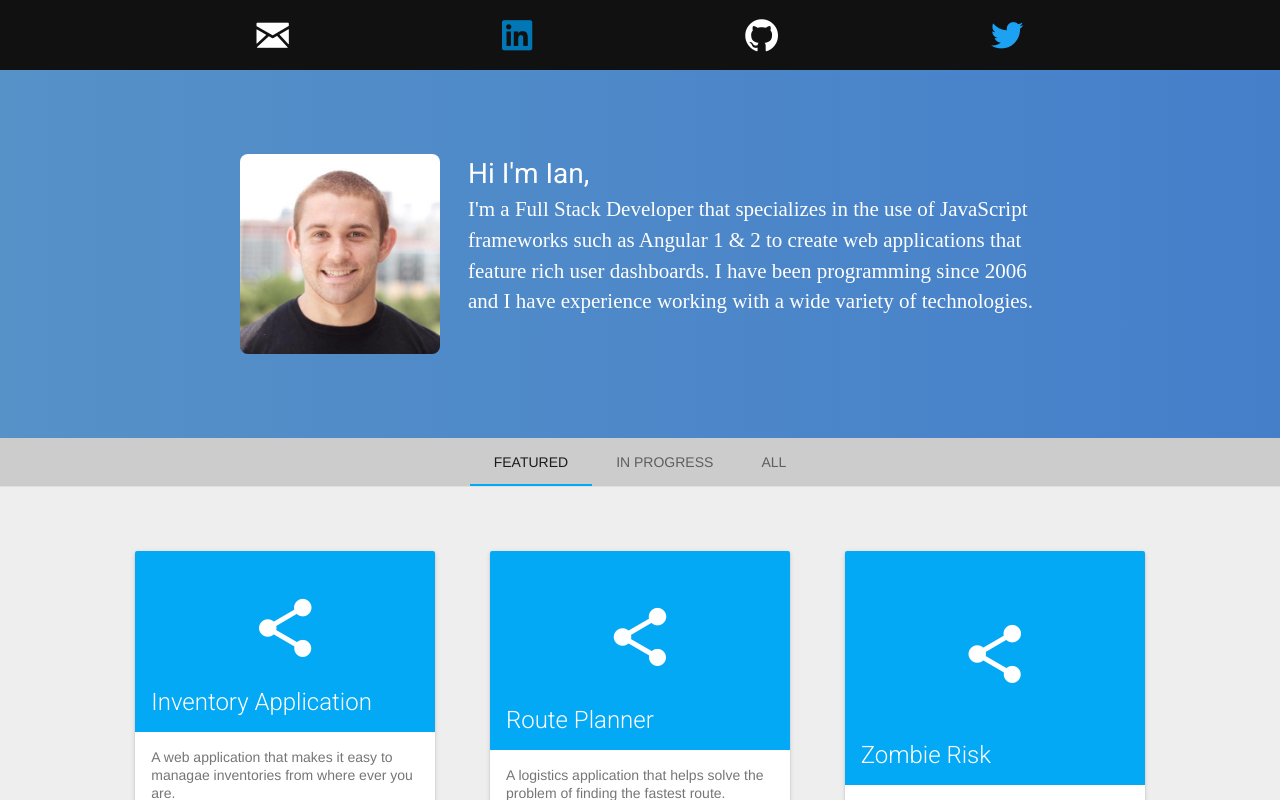
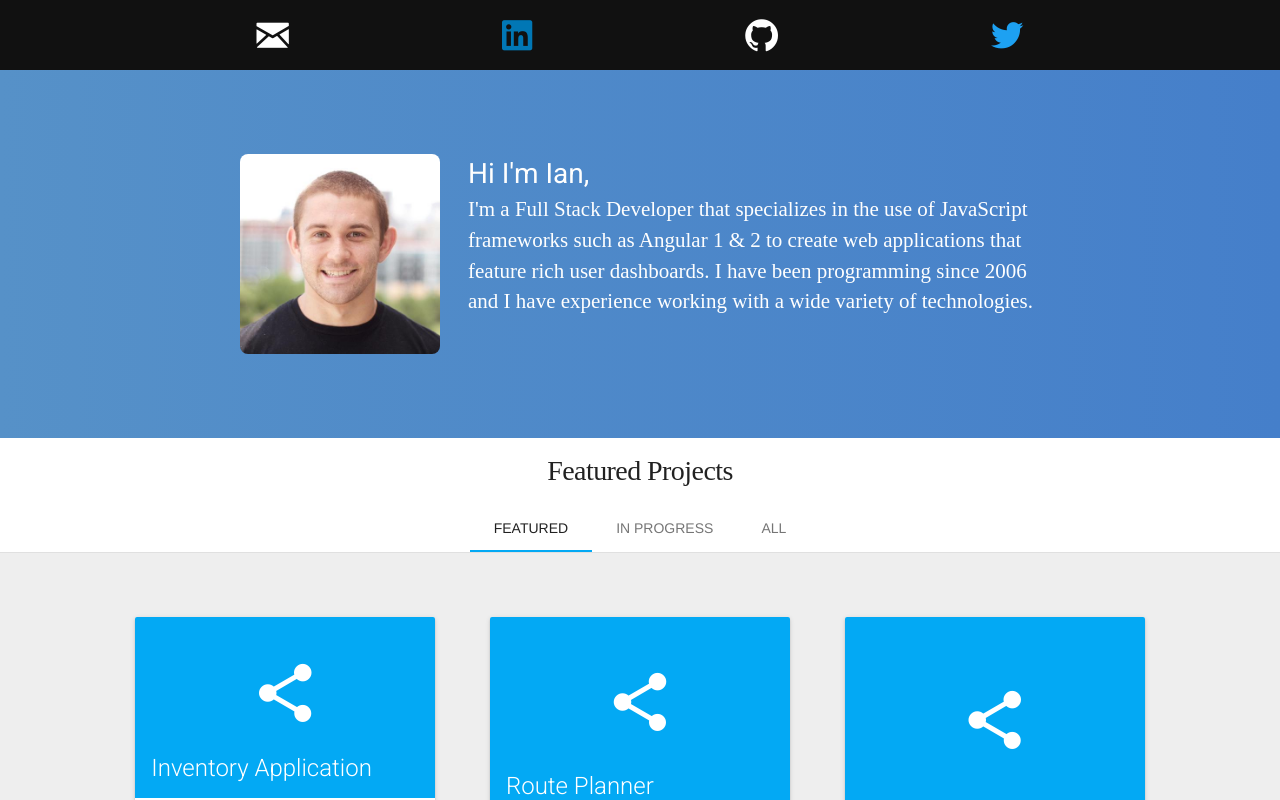
Before and after one commit to imcgonigle/Angular-Portfolio, an Angular app: page / in a window 1280 px wide. Built offline with nearby package versions, Linux system fonts and the light colour scheme.

Commit message:
change title portion of portfolio

```diff
--- a/src/app/portfolio/portfolio.component.html
+++ b/src/app/portfolio/portfolio.component.html
@@ -1,4 +1,7 @@
 <a name="portfolio"></a>
+<div class="portfolio-header">
+    <h1 class="title">Featured Projects</h1>
+</div>
 <div class="mdl-tabs portfolio-container">
     <div class="mdl-tabs mdl-js-tabs mdl-js-ripple-effect">
         <div class="mdl-tabs__tab-bar">
--- a/src/app/portfolio/portfolio.component.scss
+++ b/src/app/portfolio/portfolio.component.scss
@@ -11,9 +11,20 @@
     }
 }
 
+.portfolio-header {
+    padding: 1rem;
+    text-align: center;
+    background: #fff;
+    .title {
+        margin: 0;
+        font-size: 2rem;
+        font-family: Roboto-light;
+    }
+}
+
 .mdl-tabs__tab-bar {
     margin-bottom: 3rem;
-    background: #ccc;
+    background: #fff;
     a {
         &.is-active {
             &::after {
```
